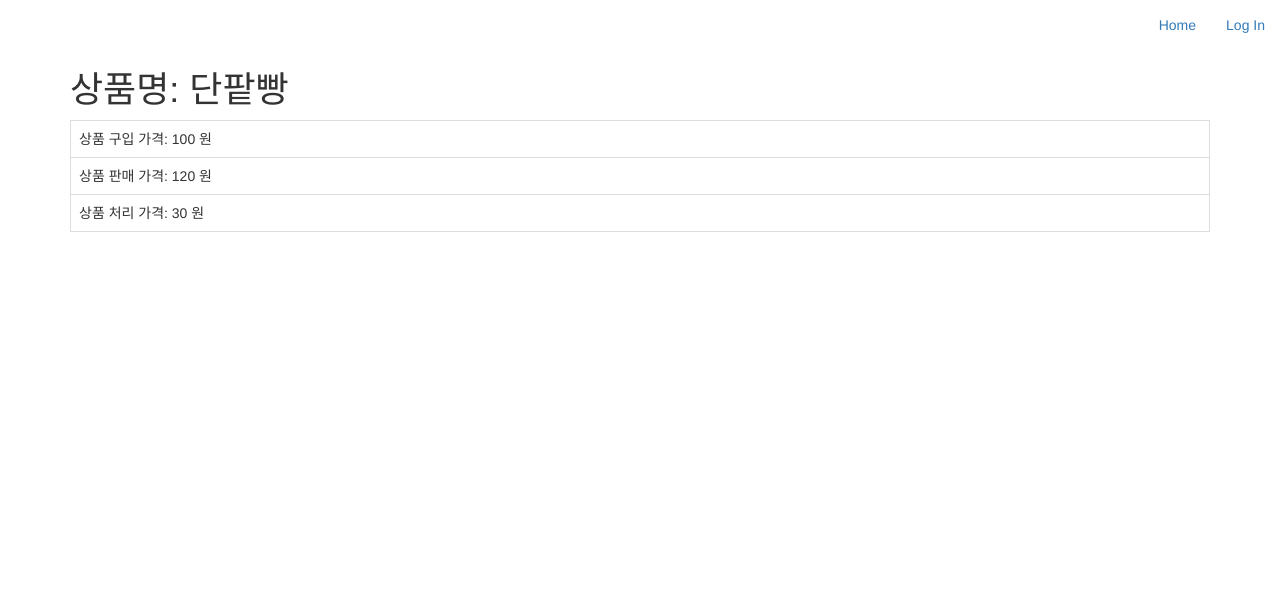
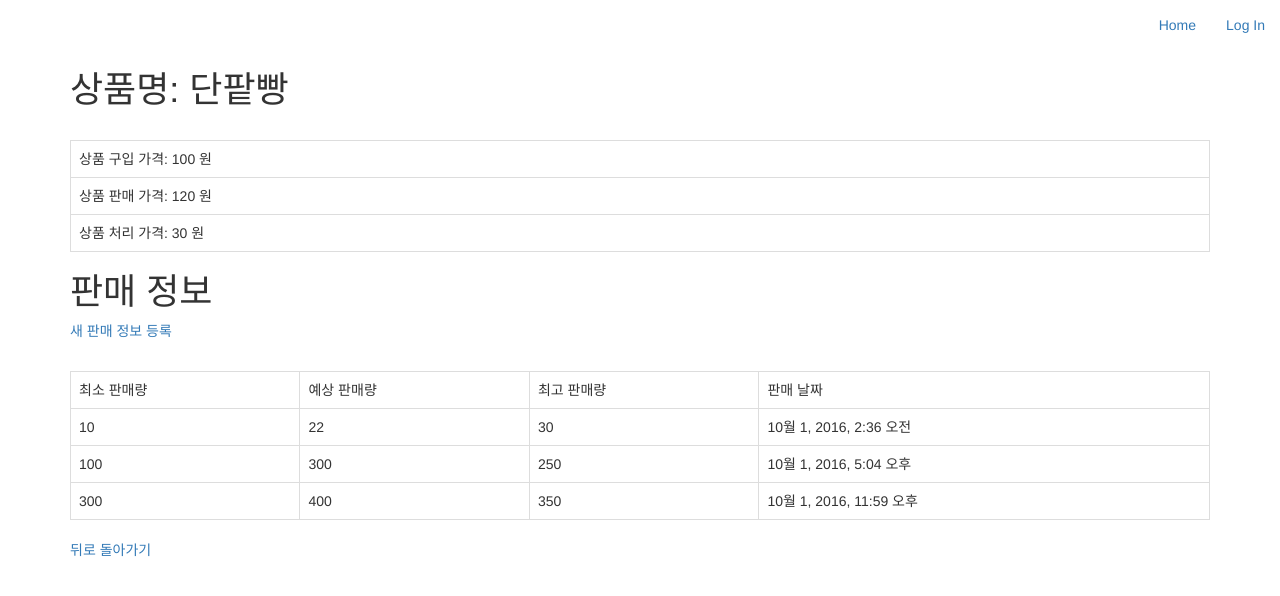
Before and after one commit to inventorycalculator/inventory_manager, a Django app: page /product/1/ in a window 1280 px wide. Shown: the top 596 px of the page. Run offline with Django 3.2, Linux system fonts and the light colour scheme; data comes from the database, SQL or seed files in the repository; both versions use the stored data as it was after the commit; some libraries are stand-ins or nearby versions.

Commit message:
판매 정보 추가 완료

```diff
--- a/manager/templates/product/detail.html
+++ b/manager/templates/product/detail.html
@@ -3,7 +3,7 @@
 {% block content %}
 
 <h1>상품명: {{ product.productName }}</h1>
-<table class="table table-hover table-bordered">
+<table class="table table-hover table-bordered" style="margin-top: 30px;">
 	<tbody>
 		<tr>
 			<td>상품 구입 가격: {{ product.buyCost }} 원</td>
@@ -16,4 +16,26 @@
 		</tr>
 	</tbody>
 </table>
+<h1>판매 정보</h1>
+<table class="table table-hover table-bordered" style="margin-top: 30px;">
+	<a href="/product/{{product.id}}/sale/new">새 판매 정보 등록</a>
+	<tbody>
+		<tr>
+			<td>최소 판매량</td>
+			<td>예상 판매량</td>
+			<td>최고 판매량</td>
+			<td>판매 날짜</td>
+		</tr>
+
+		{% for sale in product.sale_set.all %}
+		<tr>
+			<td> {{ sale.minSale }}</td>
+			<td> {{ sale.probableSale }}</td>
+			<td> {{ sale.maxSale }}</td>
+			<td> {{ sale.created_at }}</td>
+		</tr>
+		{% endfor %}
+	</tbody>
+</table>
+<a href="/product/list">뒤로 돌아가기</a>
 {% endblock %}
--- a/manager/templates/product/list.html
+++ b/manager/templates/product/list.html
@@ -3,11 +3,12 @@
 {% block content %}
 
 <h1>INVENTORY LIST</h1>
+<table class="table table-hover table-bordered" style="margin-top: 30px;">
 <a href="/product/new">새 물품 추가</a>
-<table class="table table-hover table-bordered" style="margin-top: 30px;">
 	<tbody>
 		{% for product in product_list %}
 		<tr>
+			<td>{{ product.id }}</td>
 			<td><a href="/product/{{product.id}}">{{ product.productName }}<a></td>
 		</tr>
 		{% endfor %}
--- a/manager/urls.py
+++ b/manager/urls.py
@@ -24,4 +24,7 @@ urlpatterns = [
     url(r'^product/list/$', views.product_list, name='product_list'),  #Product List
     url(r'^product/(?P<pk>\d+)/$', views.product_detail, name='product_detail'),  #Product Detail
     url(r'^product/new/$', views.product_new, name='product_new'),
+
+    #sale
+    url(r'^product/(?P<pk>\d+)/sale/new/$', views.sale_new, name="sale_new")
 ]
--- a/manager/views.py
+++ b/manager/views.py
@@ -6,7 +6,7 @@ from django.core.urlresolvers import reverse
 from django.contrib.auth.forms import UserCreationForm
 from manager.forms import SignupForm
 from .models import Product
-from manager.forms import ProductForm
+from manager.forms import ProductForm, SaleForm
 
 #home
 def home(request):
@@ -65,3 +65,16 @@ def product_new(request):
     else:
         form = ProductForm()
     return render(request, 'product/new.html', {'form': form})
+
+#sale
+def sale_new(request, pk):
+    if request.method == "POST":
+        form = SaleForm(request.POST)
+        if form.is_valid():
+            sale = form.save(commit = False)
+            sale.product = Product.objects.get(pk=pk)
+            sale.save()
+            return redirect(product_detail, pk)
+    else:
+        form = SaleForm()
+    return render(request, 'sale/new.html', {'form': form})
```
Also changed, not shown: manager/forms.py (+6 -1 lines), manager/templates/sale/new.html (added, +11 -0 lines), db.sqlite3.
